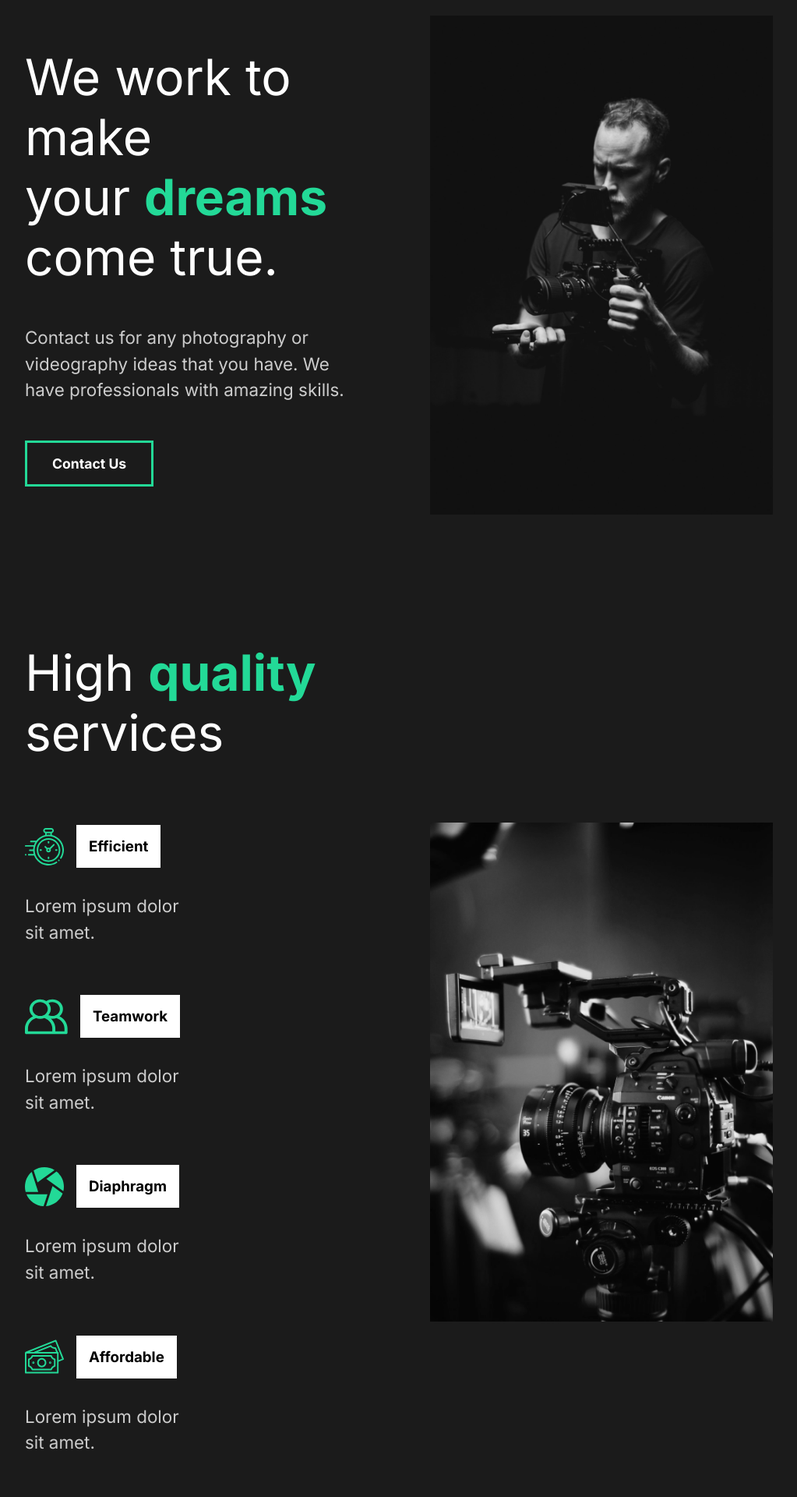
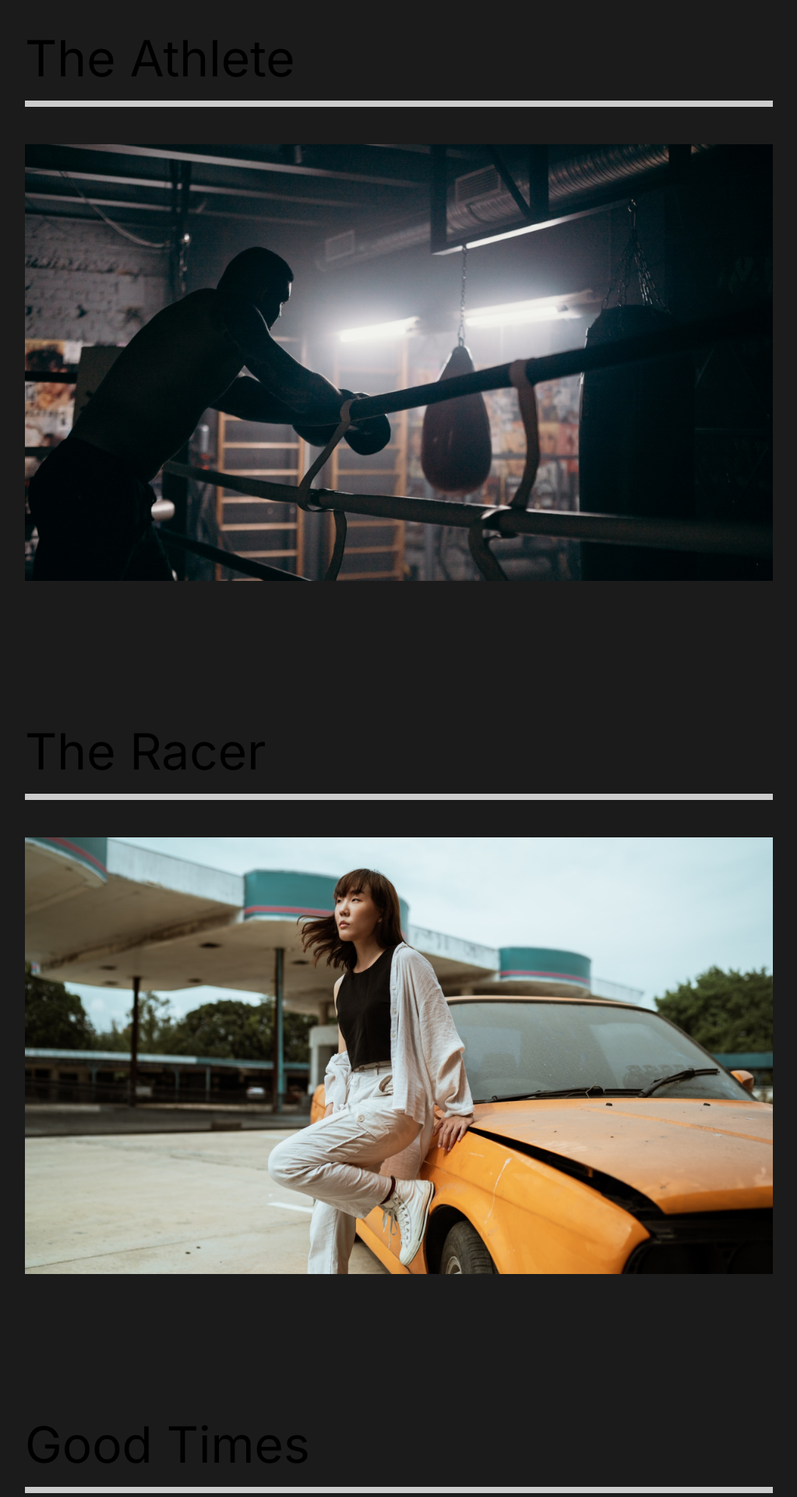
Before and after one commit to Radosh-93/the-creative-capture, a React (Create React App) app: page /work in a window 1280 px wide. Shown: the part 140-2060 px from the top of the page at 78% size, without its empty margins (128-1151 px from the left). Built offline with nearby package versions, Linux system fonts and the light colour scheme.

Commit message:
Our Work section

```diff
--- a/src/App.js
+++ b/src/App.js
@@ -1,14 +1,21 @@
 import React from "react";
-import AboutUs from "./pages/AboutUs";
 import GlobalStyles from "./components/GlobalStyles";
 import Nav from "./components/Nav";
+import AboutUs from "./pages/AboutUs";
+import ContactUs from "./pages/ContactUs";
+import OurWork from "./pages/OurWork";
+import {Route, Switch} from "react-router-dom";
 
 function App() {
 	return (
 		<div className="App">
 			<GlobalStyles/>
 			<Nav/>
-        <AboutUs/>
+			<Switch>
+				<Route path='/' exact component={AboutUs}/>
+				<Route path='/work' component={OurWork}/>
+				<Route path='/contact' component={ContactUs}/>
+			</Switch>
 		</div>
 	);
 }
--- a/src/components/Nav.js
+++ b/src/components/Nav.js
@@ -1,14 +1,15 @@
 import React from 'react';
 import styled from 'styled-components'
+import {Link} from "react-router-dom";
 
 const Nav = (props) => {
     return (
         <StyledNav>
-			<h1><a id='logo' href="#">Capture</a></h1>
+			<h1><Link to='/' id='logo'>Capture</Link></h1>
 			<ul>
-				<li><a href="#">1. About Us</a></li>
-				<li><a href="#">2. Our Work</a></li>
-				<li><a href="#">3. Contact Us</a></li>
+				<li><Link to='/'>1. About Us</Link></li>
+				<li><Link to='/work'>2. Our Work</Link></li>
+				<li><Link to='/contact'>3. Contact Us</Link></li>
 			</ul>
 		</StyledNav>
     );
--- a/src/index.js
+++ b/src/index.js
@@ -2,12 +2,15 @@
 import ReactDOM from 'react-dom';
 import App from './App';
 import reportWebVitals from './reportWebVitals';
+import {BrowserRouter} from "react-router-dom";
 
 ReactDOM.render(
-  <React.StrictMode>
-    <App />
-  </React.StrictMode>,
-  document.getElementById('root')
+	<React.StrictMode>
+		<BrowserRouter>
+			<App/>
+		</BrowserRouter>
+	</React.StrictMode>,
+	document.getElementById('root')
 );
 
 // If you want to start measuring performance in your app, pass a function
--- /dev/null
+++ b/src/pages/ContactUs.js
@@ -0,0 +1,9 @@
+import React from 'react';
+
+const ContactUs = (props) => {
+    return (
+        <div><h1>Contact us</h1></div>
+    );
+};
+
+export default ContactUs;
--- /dev/null
+++ b/src/pages/OurWork.js
@@ -0,0 +1,58 @@
+import React from 'react';
+import styled from 'styled-components'
+import athlete from '../img/athlete-small.png'
+import theracer from '../img/theracer-small.png'
+import goodtimes from '../img/goodtimes-small.png'
+import {Link} from "react-router-dom";
+
+const OurWork = (props) => {
+	return (
+		<Work>
+			<Movie>
+				<h2>The Athlete</h2>
+				<div className="line"/>
+				<Link>
+					<img src={athlete} alt="athlete"/>
+				</Link>
+			</Movie>
+			<Movie>
+				<h2>The Racer</h2>
+				<div className="line"/>
+				<Link>
+					<img src={theracer} alt="the racer"/>
+				</Link>
+			</Movie>
+			<Movie>
+				<h2>Good Times</h2>
+				<div className="line"/>
+				<Link>
+					<img src={goodtimes} alt="good times"/>
+				</Link>
+			</Movie>
+		</Work>
+	);
+};
+const Work = styled.div`
+	min-height: 100vh;
+	overflow: hidden;
+	padding: 5rem 10rem;
+
+`;
+const Movie = styled.div`
+	padding-bottom: 10rem;
+	h2 {
+	padding: 1rem 0;
+	}
+	.line {
+		height: 0.5rem;
+		background-color: #cccccc;
+		margin-bottom: 3rem;
+	}
+	img {
+		width: 100%;
+		height: 70vh;
+		object-fit: cover;
+	}
+
+`
+export default OurWork;
```
Lines whose indentation alone changed are shown as unchanged.
